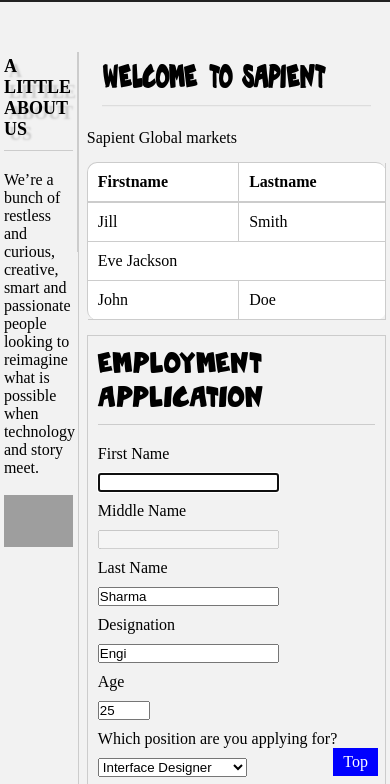
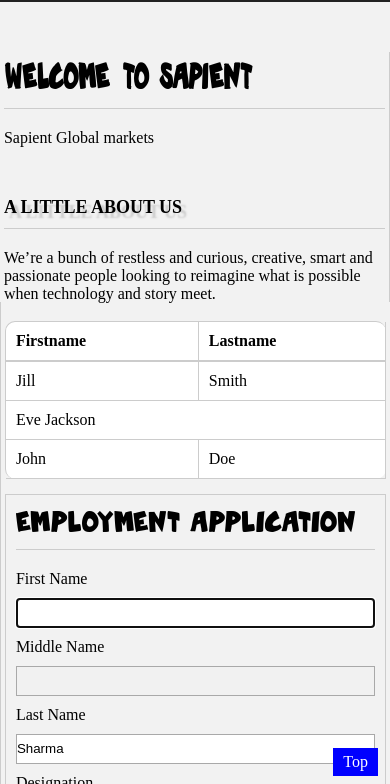
Before and after one commit to ravindermahajan890/GMI-Interactive, a plain HTML site: page index.html in a window 390 px wide. Shown: the part 58-842 px from the top of the page. Drawn offline with Linux system fonts and the light colour scheme; grey boxes are pictures that could not be loaded.

Commit message:
responsive web design

```diff
--- a/index.html
+++ b/index.html
@@ -3,7 +3,7 @@
 
 <head>
 	<title>Sapient GMI</title>
-
+	<meta name="viewport" content="width=device-width, initial-scale=1.0">
 	<link rel="stylesheet" type="text/css" href="styles/appStyle.css">
 </head>
 
@@ -24,6 +24,14 @@
 <section id="container">
 
 	<aside id="sideBar">
+
+		<article>
+			<header>
+				<h1>Welcome to sapient</h1>
+				<p>Sapient Global markets</p>
+			</header>
+		</article>
+
 		<h4>A LITTLE ABOUT US</h4>
 		<p>We’re a bunch of restless and curious, creative, smart and passionate people looking to reimagine what is possible when
 			technology and story meet.</p>
--- a/styles/appStyle.css
+++ b/styles/appStyle.css
@@ -21,7 +21,7 @@
     border-left: 1px solid #ccc;
 }
 header h1 {
-			transform: scale(0.9);
+	//transform: scale(0.9);
 	//transform: rotateZ(180deg);
 	//transform: skewX(50deg);
 }
@@ -40,6 +40,9 @@
 }
 #sideBar img {
     width: 100%;
+}
+#sideBar article {
+	display: none;
 }
 #contentCntr {
     width: 80%;
@@ -151,6 +154,9 @@
     padding: 15px;
     margin-bottom: 10px;
 }
+form legend {
+	background: #f2f2f2;
+}
 form > label {
     display: block;
     padding-bottom: 10px;
@@ -159,6 +165,7 @@
 form select,
 form textarea {
     margin-bottom: 10px;
+    border: 1px solid #a9a9a9;
 }
 form > textarea {
     width: 300px;
@@ -191,3 +198,34 @@
     color: #9d9d9d;
     padding: 10px;
 }
+
+
+@media only screen and (max-width: 768px) {
+    #sideBar {
+    	width: 100%;
+    	float: none;
+    	height: auto;
+    	min-height: 250px;
+    }
+    #sideBar img {
+    	display: none;
+    }
+    #sideBar article {
+    	display: block;
+    	margin-bottom: 50px;
+    }
+    #contentCntr {
+    	width: 100%;
+    	float: none;
+    	padding: 1%;
+    }
+    #contentCntr article {
+    	display: none;
+    }
+    form > input, form select, form textarea {
+    	width: 100%;
+    }
+    form > input, form select {
+    	height: 30px;
+    }
+}
```
Lines whose indentation alone changed are shown as unchanged.
